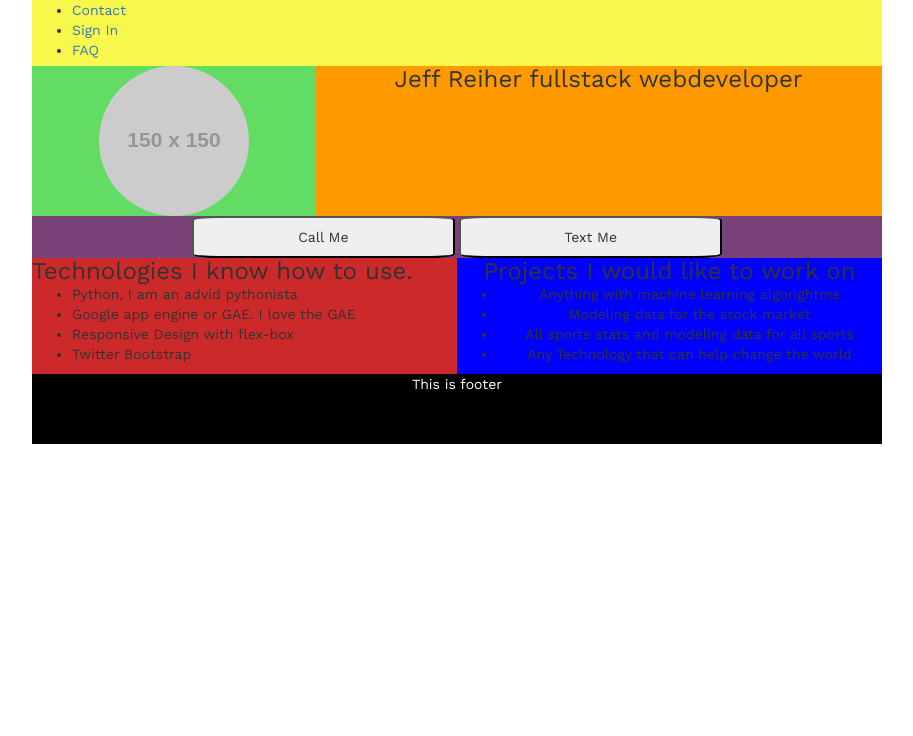
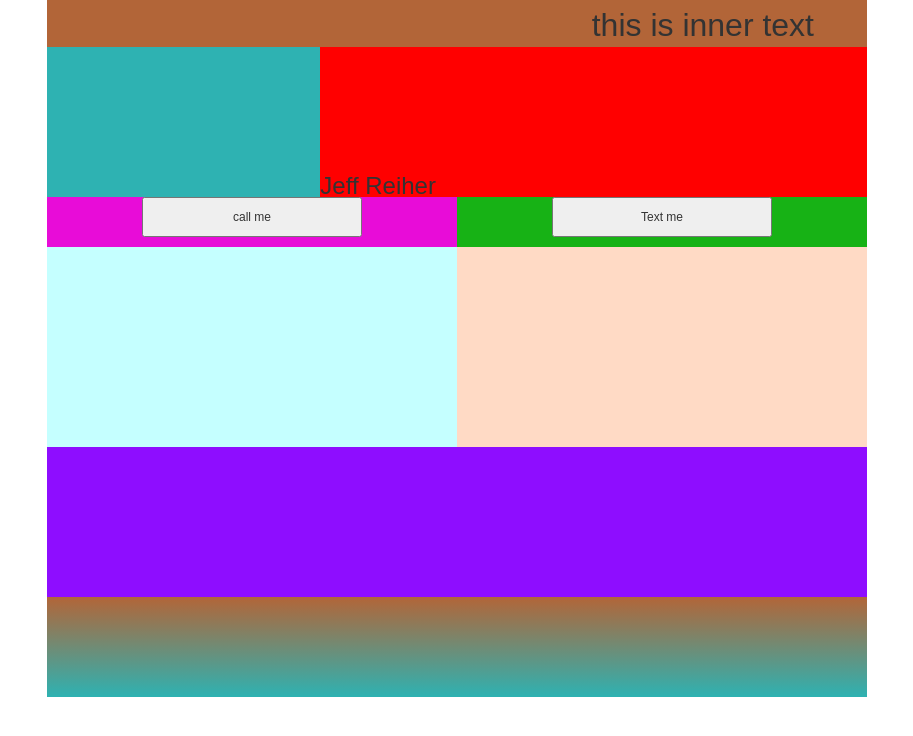
Before and after one commit to jreiher2003/pro_jeffreiher, a Flask app: page / in a window 1280 px wide. Shown: the top 736 px of the page, without its empty margins (183-1096 px from the left). Run offline with Flask 2, Linux system fonts and the light colour scheme; grey boxes labelled with a size stand in for pictures from a placeholder-image service; some libraries are stand-ins or nearby versions.

Commit message:
Changed layout to work with flex-box

```diff
--- a/jreiher/static/styles.css
+++ b/jreiher/static/styles.css
@@ -1,117 +1,145 @@
-body,h1,h2,h3,h4,input,button, a,
+/*body,h1,h2,h3,h4,input,button, a,
 header,nav,section,article,
 aside,main,figure,figcaption,
 time,footer {
 	font-family: 'Work Sans', sans-serif;
 	width: 100%;
 	margin: 0;
-}
+}*/
 /* tap targets defaults */
-nav, a, button, input {
+/*nav, a, button, input {
 	min-width: 3em;
 	min-height: 3em;
+}*/
+body {
+	font-family: sans-serif;
+	font-size: 1.2em;
+	line-height: 1.2em;
+}
+.container {
+	display: flex;
+	flex-wrap: wrap;
+}
+.header {
+	width: 100%;
+	height: auto;
+	background: #B26538;
+	padding: 5px;
+}
+.header img {
+	border-radius: 50%;
+	margin: .4em;
+}
+.header p {
+	margin-right: 1.5em;
+	margin-top: .4em;
+	font-size: 32px;
+	float: right;
 }
 
-header nav {
+.profile {
 	width: 100%;
-	height: 4.7em;
-	background: #F7F74C;
+	height: 150px;
+	background: #2EB2B2;
 }
-section {
-	margin-left: auto;
-	margin-right: auto;
+.name {
+	width: 100%;
+	height: auto;
+	background: #FF0000;
+}
+.name p {
+	font-size: 24px;
+	line-height: 1.2em;
+	/* margin-bottom: -100px; */
 	text-align: center;
-	background: #63DC63;
+	/* padding-top: 100px; */
 }
-section img {
-	border-radius: 50%;
-	max-width: 100%;
-	height: auto;
+.button1 {
+	width: 100%;
+	height: 50px;
+	background: #E80CD8;
 	text-align: center;
 }
-section .name {
-	background: #FF9900;
-	margin-bottom: 0;
-	padding-bottom: 0;
-	height: auto;
+.button1 button {
+	width: 275px;
+	height: 40px;
+	margin: auto;
+
 }
-section .contact {
-	background: #784279;
+.button2 {
 	width: 100%;
+	height: 50px;
+	background: #17B215;
+	text-align: center;
 }
-section button {
-	max-width: 18.75em;
-	border-radius: 10%;
+.button2 button {
+	width: 275px;
+	height: 40px;
+	margin: auto;
+}
+.info1 {
+	width: 100%;
+	height: 200px;
+	background: #C5FFFF;
+}
+.info2 {
+	width: 100%;
+	height: 200px;
+	background: #FFDAC5;
 }
 
-article.tech {
-	background: #CC2A2A;
-	margin:0;
+.footer {
+	width: 100%;
+	height: 150px;
+	background: #8E0DFF;
 }
-article.proj {
-	background: blue;
+.exp {
+	width: 100%;
+	height: 100px;
+	background: linear-gradient(#B26538,#2EB2B2);
 }
 
-footer {
-	text-align:center;
-	height: 5em;
-	background: black;
-	color: white;
-	margin: 0;
-}
-
-@media screen and (min-width: 550px) {
-	section  {
-		display: flex;
-		flex-wrap: wrap;
+@media screen and (min-width: 500px) {
+	.profile {
+		width: 33.33%;
 	}
-	header {
-		width: 100%;
-		/*order: 0;*/
+	.name {
+		width: 66.66%;
+		/*height: auto;*/
+		/*order: 1;*/
 	}
-	div.profile {
-		width: 33.33%;
-		order: -1;
+	.name p {
+	font-size: 24px;
+	line-height: 1.2em;
+	margin-bottom: -100px;
+	text-align: left;
+	padding-top: 125px;
 	}
-	div.name {
-		width: 66.66%;
-		order:0;
-
-		/* height: 24px; */
-}
-	div.contact {
-		width: 100%;
-		order: 1;
+	.button1 {
+		width: 50%;
 	}
-	div.tech {
-		width: 100%;
-		order: 2;
+	.button2 {
+		width: 50%;
 	}
-	div.proj {
-		width: 100%;
-		order: 3;
-	}
-	footer {
-		width: 100%;
-		order: 6;
+	.button1 button, .button2 button {
+		max-width: 220px;
 	}
 }
 
-@media screen and (min-width: 725px) {
-	article.tech {
+@media screen and (min-width: 750px) {
+	.header img {
+		display: none;
+	}
+	.info1 {
 		width: 50%;
-		text-align: left;
-		/*order: 0;*/
 	}
-	article.proj {
-		width: 50%;*/
-		text-align: left;
-		/*order: 1;*/
+	.info2 {
+		width: 50%;
 	}
 }
 
-@media screen and (min-width: 875px) {
-	body {
+@media screen and (min-width: 850px) {
+	.container {
 		width: 850px;
 		margin-left: auto;
 		margin-right: auto;
--- a/jreiher/templates/index.html
+++ b/jreiher/templates/index.html
@@ -2,27 +2,43 @@
 <html>
 <head>
 	<title>Jeff Reiher</title>
+	<meta http-equiv="X-UA-Compatible" content="IE=edge">
 	<meta name="viewport" content="width=device-width, initial-scale=1.0">
 	<link href='http://fonts.googleapis.com/css?family=Work+Sans' rel='stylesheet' type='text/css'>
 	<link rel="stylesheet" href="https://maxcdn.bootstrapcdn.com/bootstrap/3.3.5/css/bootstrap.min.css">
+	<link rel="stylesheet" href="https://maxcdn.bootstrapcdn.com/font-awesome/4.3.0/css/font-awesome.min.css">
 	<link rel="stylesheet" href="./static/styles.css">
 </head>
 
 <body>
-	<!-- <h1>Jeff&nbsp;Reiher</h1>
-	<p>dthis is a comment</p> -->
-	<header>
-		<nav>
-		<!-- <span class="glyphicon glyphicon-menu-hamburger bars" aria-hidden="true"></span> -->
-			<ul>
-				<li><a href="#">Contact</a></li>
-				<li><a href="#">Sign In</a></li>
-				<li><a href="#">FAQ</a></li>
+	<!--
+	<header class="header">
+
+		<div class="dropdown">
+			<button class="btn btn-default dropdown-toggle bars" type="button" id="dropdownMenu1" data-toggle="dropdown" aria-haspopup="true" aria-expanded="true"> -->
+				<!-- Dropdown -->
+				<!-- <span class="glyphicon glyphicon-menu-hamburger"></span> -->
+				<!-- <span class='icon'><i class="fa fa-bars fa-2x"></i></span> -->
+				<!-- <span class="caret"></span> -->
+			<!-- </button> -->
+
+		<!-- <img src="https://placehold.it/150x50"/>
+
+			<ul class="dropdown-menu" aria-labelledby="dropdownMenu1">
+				<li><a href="#"><i class="fa fa-cog fa-lg social"></i>&nbsp;&nbsp; settings</a></li>
+				<li><a href="#"><i class="fa fa-comments-o fa-lg social"></i>&nbsp;&nbsp; Blog</a></li>
+				<li><a href="#"><i class="fa fa-file-code-o fa-lg social"></i>&nbsp;&nbsp; Projects</a></li>
+				<li role="separator" class="divider"></li>
+				<li><a href="#"><i class="fa fa-github fa-lg social"></i>&nbsp; |&nbsp;  Github</a></li>
+				<li><a href="#"><i class="fa fa-twitter fa-lg social"></i>&nbsp; | &nbsp;Twitter</a></li>
+				<li><a href="#"><i class="fa fa-facebook fa-lg social"></i>&nbsp;&nbsp; | &nbsp; Facebook</a></li>
 			</ul>
-		</nav>
-	</header>
 
-	<section>
+		</div>
+
+	</header> -->
+
+	<!-- <section>
 
 		<div class="profile">
 			<img src="https://placehold.it/150x150"/>
@@ -58,6 +74,27 @@
 			</ul>
 		</article>
 	</section>
-	<footer>This is footer</footer>
+	<footer>This is footer</footer> -->
+	<div class="container">
+
+		<div class="header">
+			<p>this is inner text</p>
+			<img src="https://placehold.it/30x30"/>
+		</div>
+
+		<div class="profile"></div>
+		<div class="name"><p>Jeff Reiher</p></div>
+		<div class="button1"><button>call me</button></div>
+		<div class="button2"><button>Text me</button></div>
+		<div class="info1"></div>
+		<div class="info2"></div>
+		<div class="footer"></div>
+		<div class="exp"></div>
+
+	</div>
+
+	<script src="https://ajax.googleapis.com/ajax/libs/jquery/2.1.3/jquery.min.js"></script>
+	<script src="https://maxcdn.bootstrapcdn.com/bootstrap/3.3.5/js/bootstrap.min.js">
+	</script>
 </body>
 </html>
```
